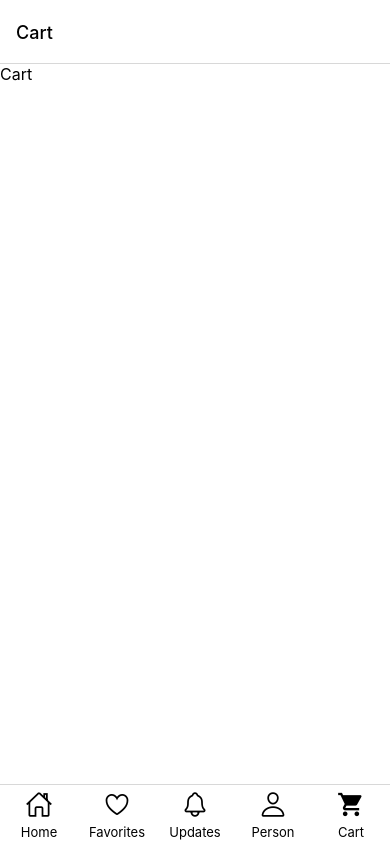
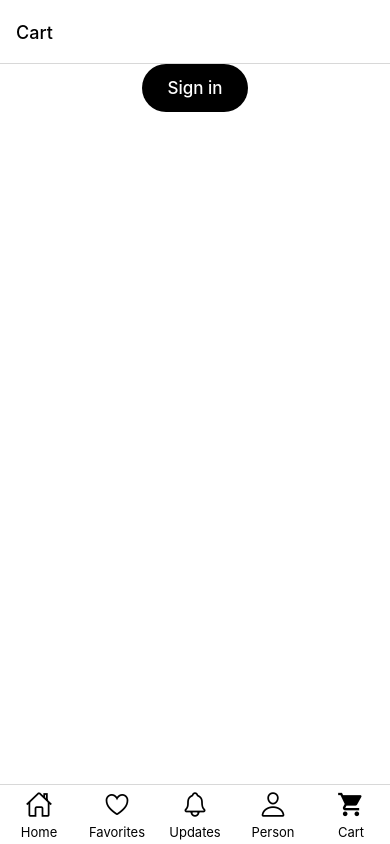
Before and after one commit to sGabunia/hvcs, a React Native app: screen /Cart in a window 390 px wide. Built offline with nearby package versions, Linux system fonts and the light colour scheme.

Commit message:
Create main custom button

```diff
--- /dev/null
+++ b/components/CustomMainButton.tsx
@@ -0,0 +1,59 @@
+import React from 'react';
+import {
+  Pressable,
+  StyleSheet,
+  Text,
+  TouchableOpacity,
+  View,
+} from 'react-native';
+
+import {useSelector} from 'react-redux';
+import {selectMode} from '../feautures/darkmode/darkModeSlice';
+import colors from '../utils/colors/colors';
+import MyAppText from '../utils/text/MyAppText';
+
+interface Props {
+  children: Element;
+  onPress: () => void;
+}
+
+const CustomMainButton = ({children, onPress}: Props) => {
+  const isDark = useSelector(selectMode);
+  return (
+    <View style={styles.buttonWraper}>
+      <Pressable
+        android_ripple={{color: colors.medium}}
+        style={{
+          ...styles.button,
+          backgroundColor: isDark ? colors.light : colors.dark,
+        }}>
+        <Text
+          style={{...styles.text, color: isDark ? colors.dark : colors.light}}>
+          {children}
+        </Text>
+      </Pressable>
+    </View>
+  );
+};
+
+export default CustomMainButton;
+
+const styles = StyleSheet.create({
+  buttonWraper: {
+    overflow: 'hidden',
+    borderRadius: 50,
+  },
+  button: {
+    padding: 14,
+    paddingHorizontal: 25,
+    alignItems: 'center',
+    justifyContent: 'center',
+  },
+  text: {
+    fontSize: 17,
+    fontWeight: '500',
+  },
+  ripple: {
+    color: colors.medium,
+  },
+});
--- a/navigation/RootNavigator.tsx
+++ b/navigation/RootNavigator.tsx
@@ -9,15 +9,16 @@ import {selectMode} from '../feautures/darkmode/darkModeSlice';
 // screens
 import HomeScreen from '../screens/HomeScreen';
 import FavoritesScreen from '../screens/FavoritesScreen';
-import PersonScreen from '../screens/PersonScreen';
 import UpdatesScreen from '../screens/UpdatesScreen';
 import CartScreen from '../screens/CartScreen';
 
 // icons
 import MaterialCommunityIcons from 'react-native-vector-icons/MaterialCommunityIcons';
 import Ionicons from 'react-native-vector-icons/Ionicons';
+
+import SettingsNavigator from './SettingsNavigator';
+
 import colors from '../utils/colors/colors';
-import SettingsNavigator from './SettingsNavigator';
 
 export type RootTabParamList = {
   Home: undefined;
--- a/screens/CartScreen.tsx
+++ b/screens/CartScreen.tsx
@@ -1,5 +1,6 @@
 import React from 'react';
 import {StyleSheet, Text, View} from 'react-native';
+import CustomMainButton from '../components/CustomMainButton';
 
 import MyAppText from '../utils/text/MyAppText';
 import Wrapper from '../utils/wrapper/Wrapper';
@@ -7,8 +8,10 @@ import Wrapper from '../utils/wrapper/Wrapper';
 const CartScreen = () => {
   return (
     <Wrapper>
-      <View>
-        <MyAppText>Cart</MyAppText>
+      <View style={{alignItems: 'center'}}>
+        <CustomMainButton onPress={() => console.log('hello')}>
+          Sign in
+        </CustomMainButton>
       </View>
     </Wrapper>
   );
```
